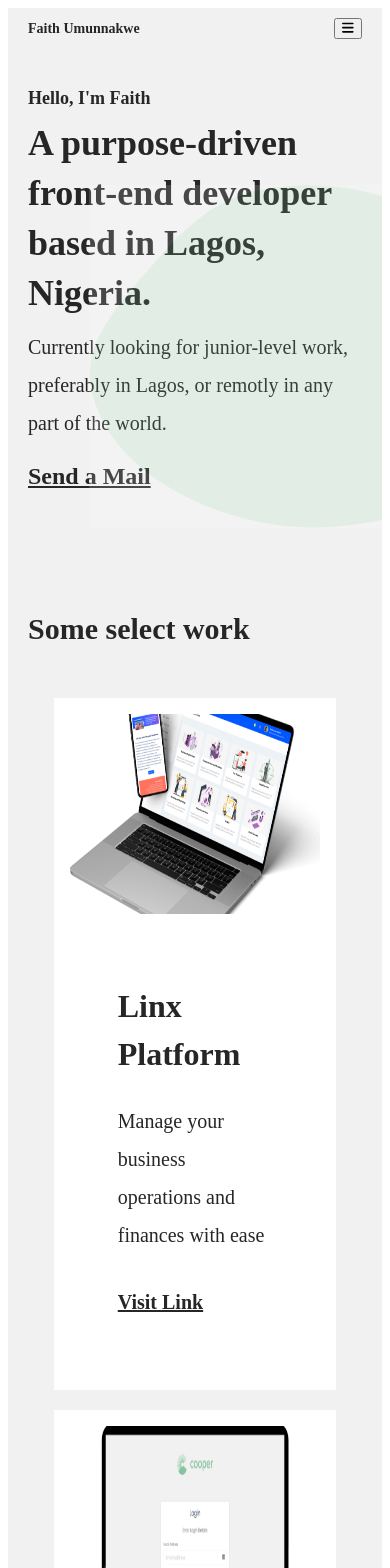
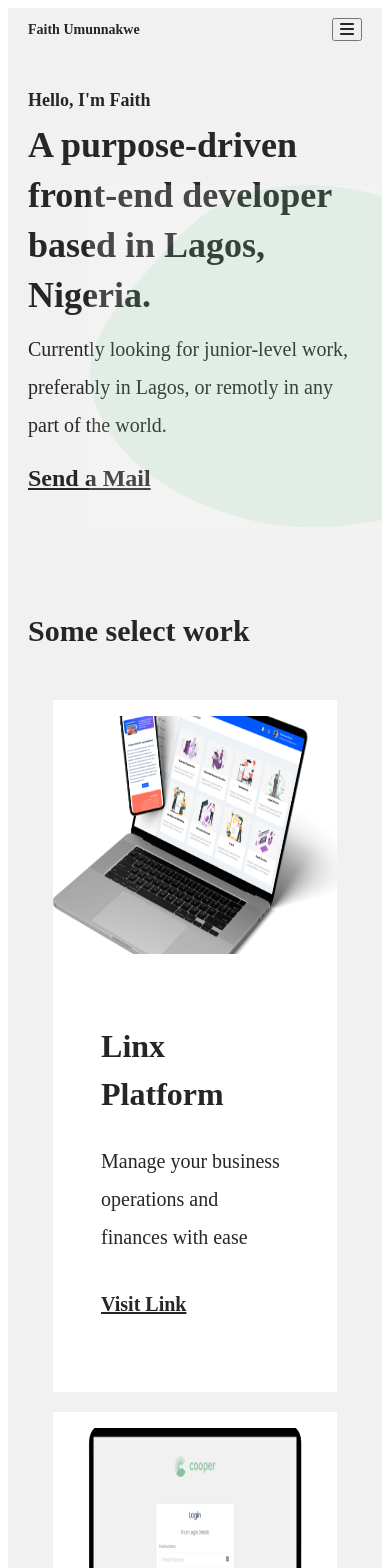
Before and after one commit to FaithChinonso/PERSONAL-WEBSITE, a React (Create React App) app: page / in a window 390 px wide. Shown: the top 1568 px of the page. Built offline with nearby package versions, Linux system fonts and the light colour scheme; a web font is replaced by a local one.

Commit message:
correctionns

```diff
--- a/src/component/style.css
+++ b/src/component/style.css
@@ -9,6 +9,14 @@
   display: flex;
   justify-content: space-between;
   align-items: center;
+}
+.navigation-icon {
+  color: #262626;
+  font-size: 1rem;
+}
+.navigation-icon:hover {
+  color: #47d16c;
+  transform: scale(0.7);
 }
 .nav div {
   font-size: 14px;
@@ -83,7 +91,7 @@
   display: flex;
   flex-direction: column;
   gap: 20px;
-  padding: 1rem;
+  padding: 1rem 0;
   /* box-shadow: 0 2px 8px rgba(0, 0, 0, 0.25);
   border-radius: 14px; */
   background-color: white;
@@ -98,7 +106,7 @@
   align-items: center;
   justify-content: center;
   gap: 10px;
-  padding: 1rem;
+  padding: 1rem 0;
   /* box-shadow: 0 2px 8px rgba(0, 0, 0, 0.25);
   border-radius: 14px; */
   background-color: white;
@@ -161,7 +169,7 @@
 }
 .slider-links:hover {
   text-decoration: underline;
-  color: rgb(7, 7, 175);
+  color: #47d16c;
 }
 
 /* .slide-4 {
@@ -323,7 +331,7 @@
     gap: 20px;
   }
   .proProjectCard {
-    width: 75%;
+    width: 85%;
   }
   .footer div {
     font-size: 12px;
@@ -353,7 +361,10 @@
     gap: 20px;
   }
   .proProjectCard {
-    width: 75%;
+    width: 85%;
+  }
+  .perProjectCard {
+    width: 85%;
   }
 
   .footer {
```
